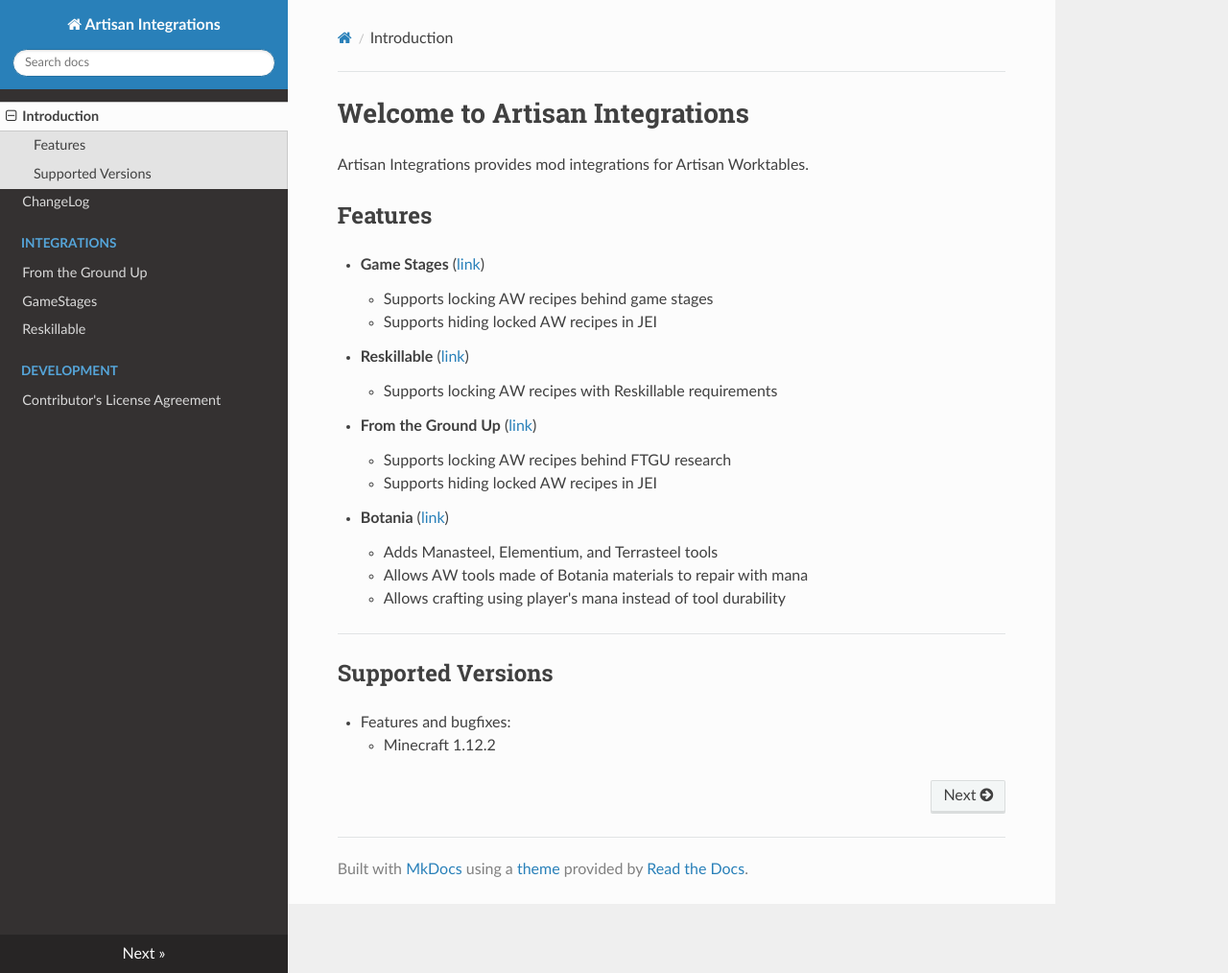
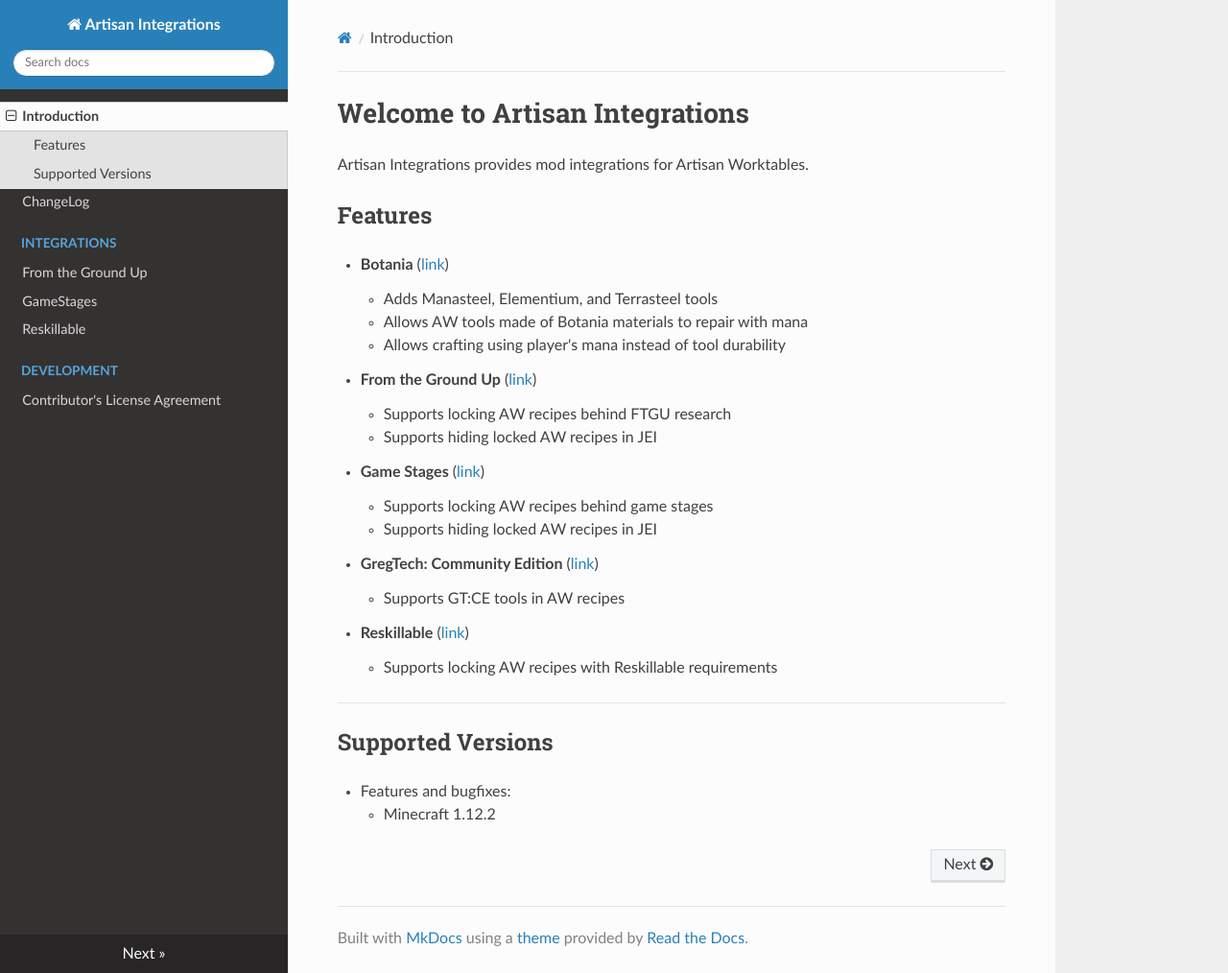
Before and after one commit to codetaylor/artisan-integrations-1.12, an MkDocs documentation site: the page built from docs/index.md, in a window 1280 px wide and 1014 px high. Shown: the whole window at 96% size. Built offline with MkDocs 1.6.1, drawn with Linux system fonts in a browser that asks for light colours; nearby versions of some CDN libraries; old or Windows-style settings are respelled for this version of MkDocs.

Commit message:
Update docs

```diff
--- a/docs/index.md
+++ b/docs/index.md
@@ -4,18 +4,20 @@
 
 ## Features
 
-* **Game Stages** ([link](https://www.curseforge.com/minecraft/mc-mods/game-stages))
-    * Supports locking AW recipes behind game stages
-    * Supports hiding locked AW recipes in JEI
-* **Reskillable** ([link](https://www.curseforge.com/minecraft/mc-mods/reskillable))
-    * Supports locking AW recipes with Reskillable requirements
-* **From the Ground Up** ([link](https://www.curseforge.com/minecraft/mc-mods/from-the-ground-up))
-    * Supports locking AW recipes behind FTGU research
-    * Supports hiding locked AW recipes in JEI
 * **Botania** ([link](https://www.curseforge.com/minecraft/mc-mods/botania))
     * Adds Manasteel, Elementium, and Terrasteel tools
     * Allows AW tools made of Botania materials to repair with mana
     * Allows crafting using player's mana instead of tool durability
+* **From the Ground Up** ([link](https://www.curseforge.com/minecraft/mc-mods/from-the-ground-up))
+    * Supports locking AW recipes behind FTGU research
+    * Supports hiding locked AW recipes in JEI
+* **Game Stages** ([link](https://www.curseforge.com/minecraft/mc-mods/game-stages))
+    * Supports locking AW recipes behind game stages
+    * Supports hiding locked AW recipes in JEI
+* **GregTech: Community Edition** ([link](https://www.curseforge.com/minecraft/mc-mods/gregtechce))
+    * Supports GT:CE tools in AW recipes
+* **Reskillable** ([link](https://www.curseforge.com/minecraft/mc-mods/reskillable))
+    * Supports locking AW recipes with Reskillable requirements
 
 ---
 
```
